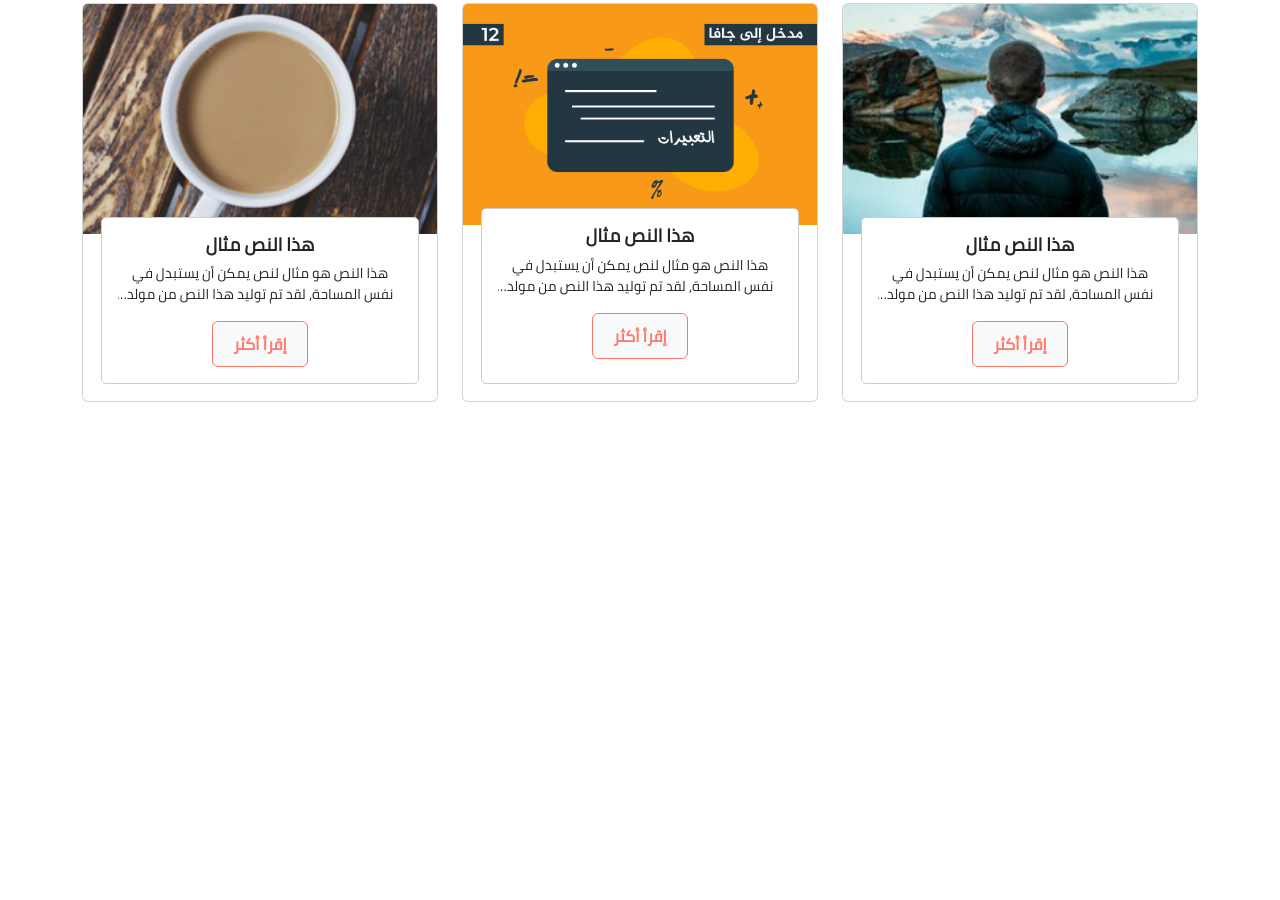
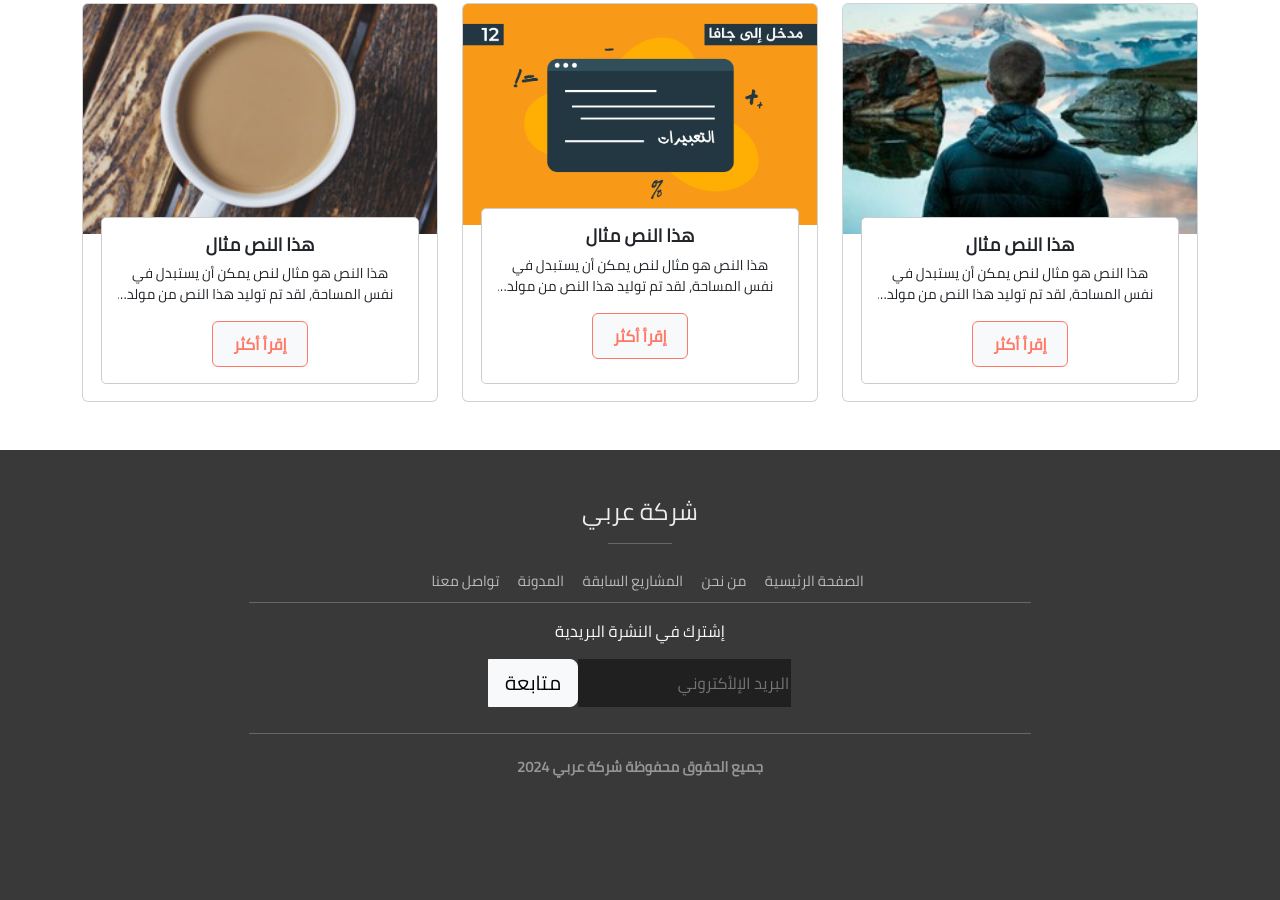
Before and after one commit to ahmed-mohammed-developer/company-website-main-ex, a website built with webpack: page src/index.html in a window 1280 px wide. Shown: the part 1862-2762 px from the top of the page. Before the commit the page ends 2312 px from the top, so only its background shows below. Built offline with nearby package versions, Linux system fonts and the light colour scheme.

Commit message:
Done index page

```diff
--- a/src/index.html
+++ b/src/index.html
@@ -394,7 +394,37 @@
         </div>
       </div>
     </section>
-
+    <footer>
+      <div class="row">
+        <div class="col-12 text-center">
+          <h2 class="mt-5">شركة عربي</h2>
+          <hr class="line1 mx-auto">
+        </div>
+        <div id="footer-nav-links" class="col-12 text-center mt-2">
+          <a href=".">الصفحة الرئيسية</a>
+          <a href="about.html">من نحن</a>
+          <a href="project.html">المشاريع السابقة</a>
+          <a href="blog.html">المدونة</a>
+          <a href="contact.html">تواصل معنا</a>
+        </div>
+        <hr class="line2 mx-auto">
+        <div class="col-12 text-center">
+          <label class="custom-heading text-white mb-3">إشترك في النشرة البريدية</label>
+          <form  class="form form-inline">
+            <div class="input-group mb-3 justify-content-center  input-group-lg">
+              <input type="text"  placeholder="البريد الإلأكتروني" aria-label="Example text with button addon" aria-describedby="button-addon1">
+              <button class="btn btn-light btn-footer" type="button" id="button-addon1">متابعة</button>
+            </div>
+          </form>
+        </div>
+        <hr class="line2 mx-auto">
+        <div class="col-12 text-center">
+          <h5 class="copyright mt-2">
+            جميع الحقوق محفوظة شركة عربي <span id="date"></span>
+          </h5>
+        </div>
+      </div>
+    </footer>
   </div>
 </body>
 </html>
--- a/src/js/index.js
+++ b/src/js/index.js
@@ -17,3 +17,7 @@ $(function() {
       }
       );
 });
+
+var date = new Date();
+var year = date.getFullYear();
+document.getElementById("date").innerHTML = year;
--- a/src/sass/style.scss
+++ b/src/sass/style.scss
@@ -212,6 +212,63 @@ ul {
           font-size: 14px;
      }
 }
+footer {
+     height: 450px;
+     background-color: #393939;
+     h2 {
+          color: $custom-color;
+          font-size: 150%;
+     }
+     .line1 {
+          width: 5%;
+          border-top: 1px solid $custom-color;
+     }
+     #footer-nav-links {
+          a{
+               text-decoration: none;
+               color: #bbbbbb;
+               margin-left: 15px;
+               font-size: 90%;
+               &:hover,
+               &:focus {
+                    color: $custom-color;
+               }
+          }
+     }
+     .line2 {
+          width: 60%;
+          border-top: 1px solid $custom-color;
+          margin-top: 10px;
+     }
+     .form {
+          margin-inline: 48px;
+          input {
+               background-color: #202020;
+               border: 0px;
+               &:focus{
+                    border-color: $custom-color;
+                    box-shadow: 0 0 2px $custom-color;
+                    background-color: #202020;
+                    color: $custom-color;
+               }
+          }
+          .btn-footer {
+               &:hover,
+               &:focus {
+                    color: $custom-color !important;
+                    background-color: #363636 !important;
+                    border: 1px solid $custom-color;
+                    transition-property: border,color,background-color;
+                    transition-duration: 0.5s;
+               }
+          }
+     }
+     .copyright {
+          color: #969696;
+          font-size: 90%;
+          font-weight: bold;
+     }
+}
 @media (max-width: 991px) {
      .top-menu {
           padding: 0px 20px !important;
```
